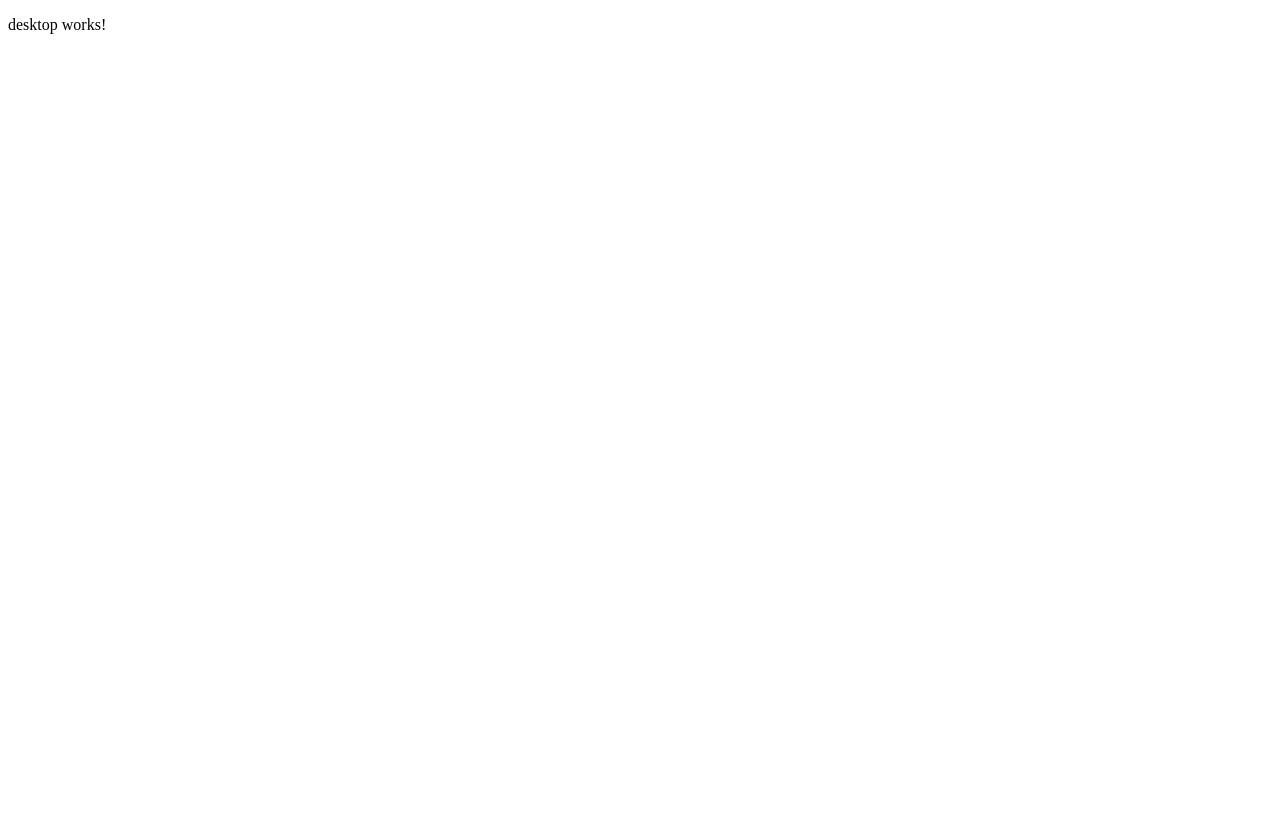
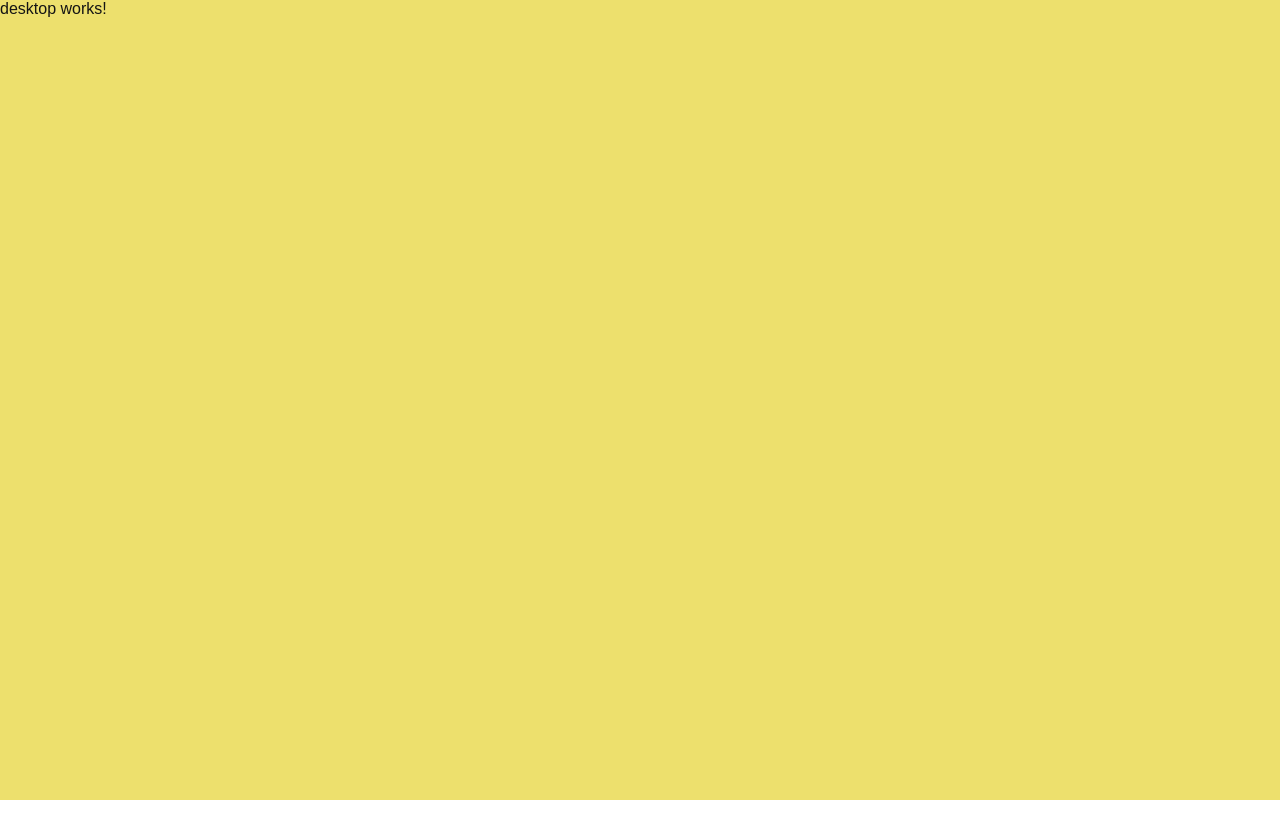
Before and after one commit to MarNicGit/Vetuspace, an Angular app in the folder Site/: page / in a window 1280 px wide. After the commit the page ends 800 px from the top, so only its background shows below. Built offline with nearby package versions, Linux system fonts and the light colour scheme.

Commit message:
basic layout, typography

```diff
--- a/Site/src/scss/_css-vars.scss
+++ b/Site/src/scss/_css-vars.scss
@@ -1,5 +1,5 @@
 :root {
-  /* #region hypnospace pallette, thanks Jay Tholen! */
+  /* #region hypnospace palette, thanks Jay Tholen! */
   --hyp-01: rgb(34 32 52);
   --hyp-02: rgb(158 199 34);
   --hyp-03: rgb(91 90 101);
@@ -35,4 +35,9 @@
   --hyp-33: rgb(20 20 20);
   /* #endregion */
 
+  /* #region  default theme */
+  --text-primary: var(--hyp-33);
+  --desktop-bg: var(--hyp-06);
+
+  /* #endregion */
 }
--- /dev/null
+++ b/Site/src/scss/_layout.scss
@@ -0,0 +1,9 @@
+* {
+    box-sizing: border-box;
+    padding: 0;
+    margin: 0;
+  }
+
+body{
+  position: relative;
+}
--- /dev/null
+++ b/Site/src/scss/_typography.scss
@@ -0,0 +1,3 @@
+*{
+    font-family: Arial, Helvetica, sans-serif;
+}
--- a/Site/src/styles.scss
+++ b/Site/src/styles.scss
@@ -1 +1,5 @@
 /* You can add global styles to this file, and also import other style files */
+
+@import 'scss/css-vars';
+@import 'scss/layout';
+@import 'scss/typography';
```
